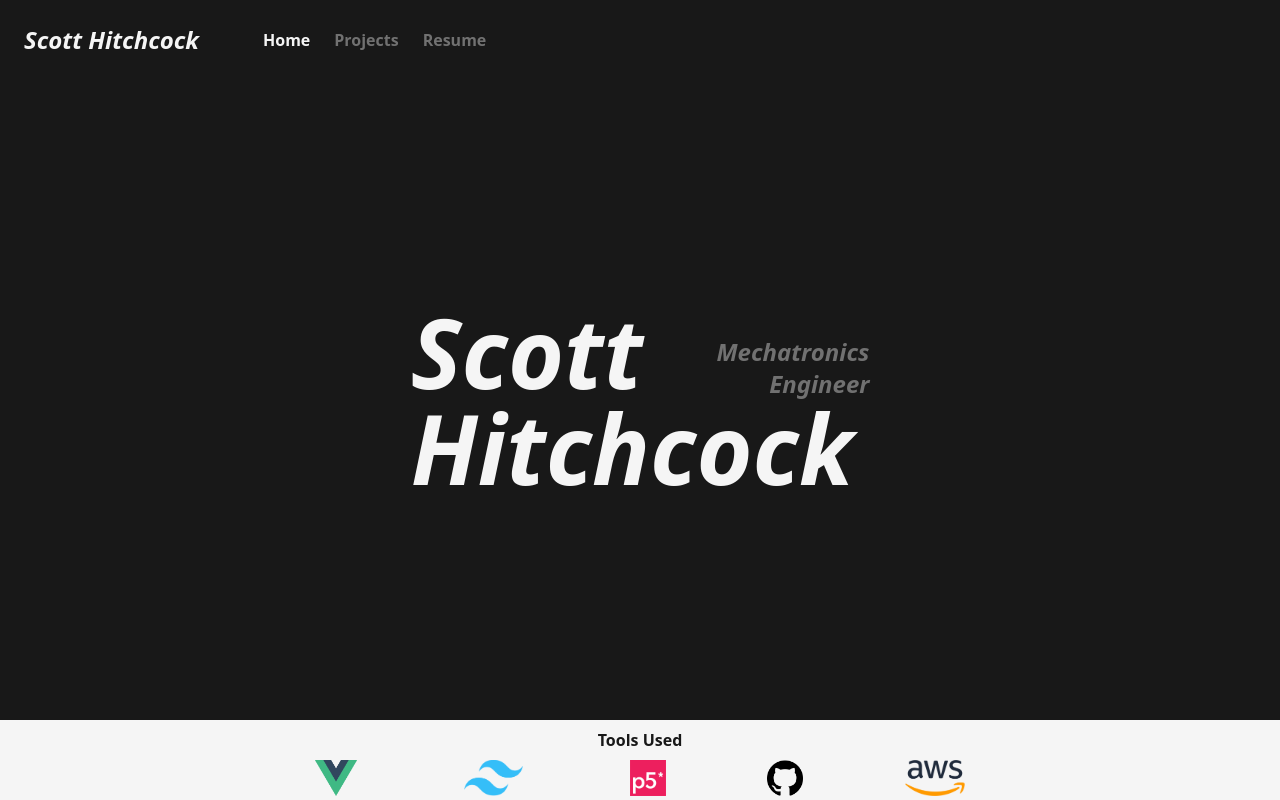
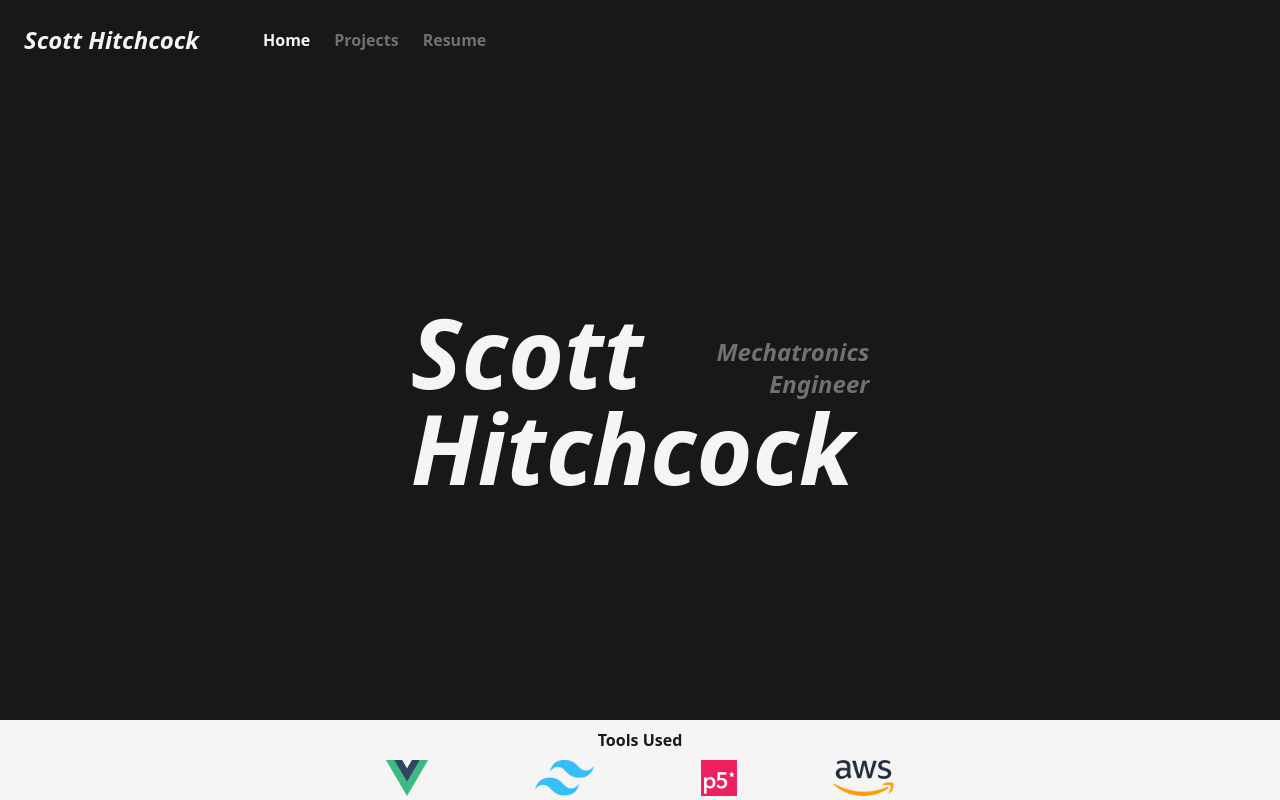
Before and after one commit to scotthitch/s-hitchcock-website, a Vue app: page / in a window 1280 px wide. Built offline with nearby package versions, Linux system fonts and the light colour scheme.

Commit message:
feat: remove gh icon from footer

```diff
--- a/src/views/HomeView/HomeFooter.vue
+++ b/src/views/HomeView/HomeFooter.vue
@@ -6,7 +6,7 @@ import HomeFooterIcon from './HomeFooterIcon.vue'
     <div class="relative flex flex-col gap-2 items-center bottom-0 w-full pb-4 pt-2 bg-col-light">
         <div class="text-sm sm:text-base font-bold text-col-dark">Tools Used</div>
 
-        <div class="w-full flex flex-row gap-[8svw] sm:gap-20 md:gap-24 justify-center">
+        <div class="w-full flex flex-row gap-[12svw] sm:gap-20 md:gap-24 justify-center">
             <HomeFooterIcon
                 file-name="vuejs.png"
                 icon-name="Vue.js"
@@ -25,12 +25,12 @@ import HomeFooterIcon from './HomeFooterIcon.vue'
                 icon-alt="p5js"
                 external-link="https://p5js.org/"
             />
-            <HomeFooterIcon
+            <!-- <HomeFooterIcon
                 file-name="github.png"
                 icon-name="GitHub"
                 icon-alt="github"
                 external-link="https://github.com/scotthitch/s-hitchcock-website/"
-            />
+            /> -->
             <HomeFooterIcon
                 file-name="aws.png"
                 icon-name="AWS"
```
